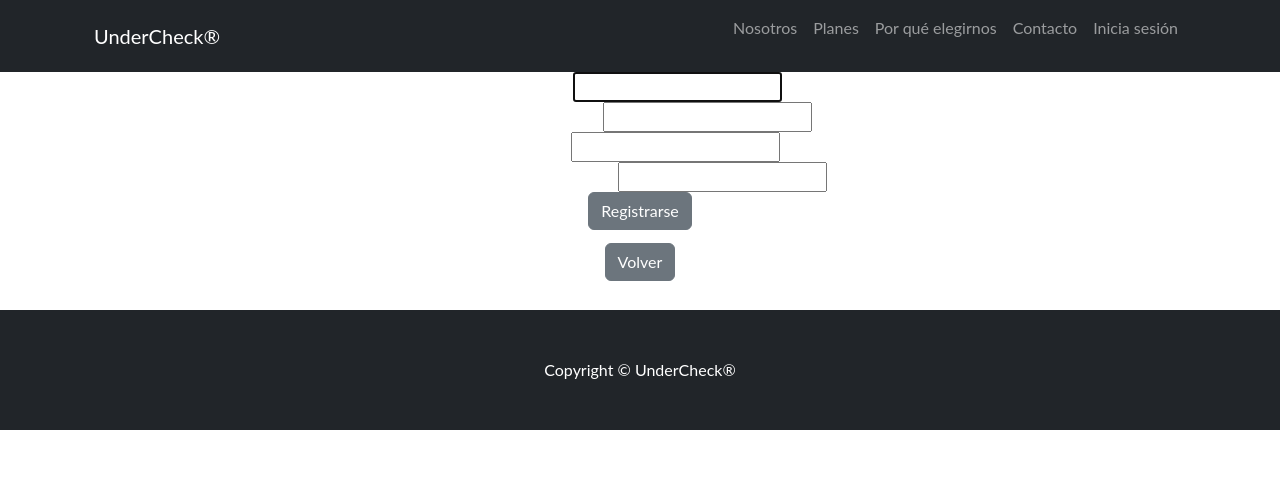
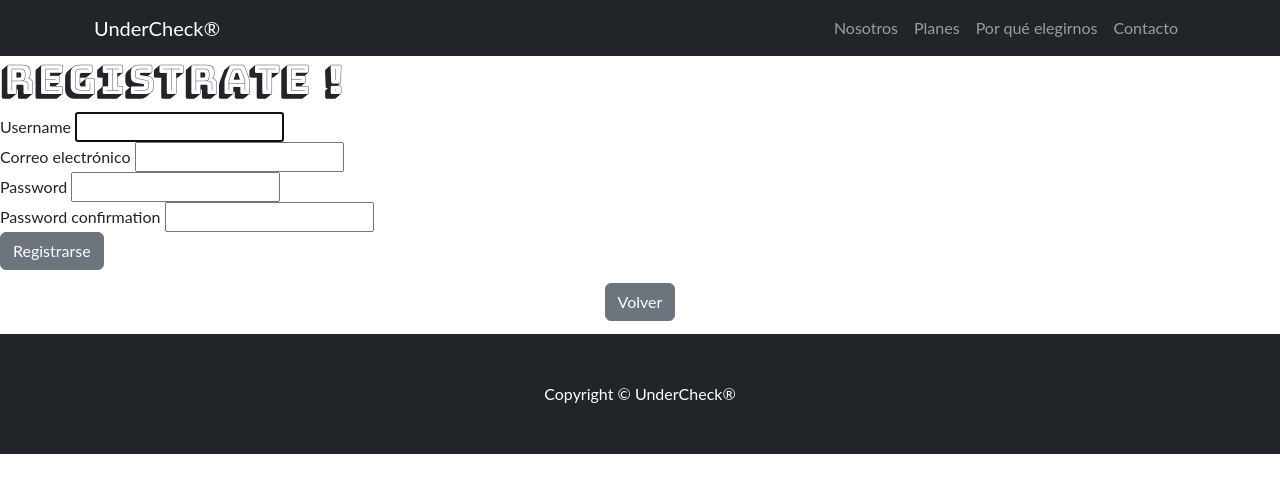
Before and after one commit to Matiasumz/Undercheck-BackEndProject, a Django app: page /usuario/registro/ in a window 1280 px wide. Shown: the top 493 px of the page. Run offline with Django 4.2, Linux system fonts and the light colour scheme.

Commit message:
Actualizado archivo Base.html y home_cliente.html
Ahora en el archivo base.html el block content se encuentra en la etiqueta main.

Ahora el archivo home_cliente.html extiene del archivo base.

```diff
--- a/apps/custom_user/templates/base.html
+++ b/apps/custom_user/templates/base.html
@@ -1,10 +1,8 @@
 {% load static %}
-
-
 <!DOCTYPE html>
 <html lang="en">
+
 <head>
-        {% load static %}
     <meta charset="utf-8" />
     <meta name="viewport" content="width=device-width, initial-scale=1, shrink-to-fit=no" />
     <meta name="description" content="" />
@@ -12,51 +10,51 @@
     <title>UnderCheck®</title>
     <link rel="icon" type="image/x-icon" href="assets/favicon.ico" />
     <!-- Core theme CSS (includes Bootstrap)-->
-        <link href="https://cdn.jsdelivr.net/npm/bootstrap@5.3.0/dist/css/bootstrap.min.css" rel="stylesheet" integrity="sha384-9ndCyUaIbzAi2FUVXJi0CjmCapSmO7SnpJef0486qhLnuZ2cdeRhO02iuK6FUUVM" crossorigin="anonymous">
-        <link href= "{% static 'css/styles.css' %}" rel="stylesheet" />
+    <link href="https://cdn.jsdelivr.net/npm/bootstrap@5.3.0/dist/css/bootstrap.min.css" rel="stylesheet"
+        integrity="sha384-9ndCyUaIbzAi2FUVXJi0CjmCapSmO7SnpJef0486qhLnuZ2cdeRhO02iuK6FUUVM" crossorigin="anonymous">
+    <link href="{% static 'css/styles.css' %}" rel="stylesheet" />
     <link href="https://fonts.googleapis.com/css2?family=Bungee+Shade&display=swap" rel="stylesheet">
 </head>
+
 <body id="page-top">
+    <!-- Header-->
+    <header>
         <!-- Navigation-->
-        <nav class="navbar navbar-expand-lg navbar-dark bg-dark fixed-top" id="mainNav">
+        <nav class="navbar navbar-expand-lg navbar-dark bg-dark" id="mainNav">
             <div class="container px-4">
                 <a class="navbar-brand" href="#page-top">UnderCheck®</a>
-                <button class="navbar-toggler" type="button" data-bs-toggle="collapse" data-bs-target="#navbarResponsive" aria-controls="navbarResponsive" aria-expanded="false" aria-label="Toggle navigation"><span class="navbar-toggler-icon"></span></button>
+                <button class="navbar-toggler" type="button" data-bs-toggle="collapse"
+                    data-bs-target="#navbarResponsive" aria-controls="navbarResponsive" aria-expanded="false"
+                    aria-label="Toggle navigation"><span class="navbar-toggler-icon"></span></button>
                 <div class="collapse navbar-collapse" id="navbarResponsive">
                     <ul class="navbar-nav ms-auto">
                         <li class="nav-item"><a class="nav-link" href="#about">Nosotros</a></li>
                         <li class="nav-item"><a class="nav-link" href="#planes">Planes</a></li>
                         <li class="nav-item"><a class="nav-link" href="#services">Por qué elegirnos</a></li>
                         <li class="nav-item"><a class="nav-link" href="#contact">Contacto</a></li>
-                        <li class="nav-item"><a class="nav-link" >{% include 'user_nav.html' %}</a></li>
                     </ul>
                 </div>
             </div>
         </nav>
-        <!-- Header-->
-        <header class="masthead">
-            <div class="container position-relative">
-                <div class="row justify-content-center">
-                    <div class="col-xl-6">
-                        <div class="text-center text-white">
-                            <!-- Page heading-->
-                            <p class="fw-bolder">
+    </header>
+    <!-- Main-->
+    <main>
         {% block content %}
 
         {% endblock %}
-                            </p>
-                        </div>
-                    </div>
-                </div>
-            </div>
-        </header>
+    </main>
     <!-- Footer-->
     <footer class="py-5 bg-dark">
-            <div class="container px-4"><p class="m-0 text-center text-white">Copyright &copy; UnderCheck®</p></div>
+        <div class="container px-4">
+            <p class="m-0 text-center text-white">Copyright &copy; UnderCheck®</p>
+        </div>
     </footer>
     <!-- Bootstrap core JS-->
-        <script src="https://cdn.jsdelivr.net/npm/bootstrap@5.3.0/dist/js/bootstrap.bundle.min.js" integrity="sha384-geWF76RCwLtnZ8qwWowPQNguL3RmwHVBC9FhGdlKrxdiJJigb/j/68SIy3Te4Bkz" crossorigin="anonymous"></script>
+    <script src="https://cdn.jsdelivr.net/npm/bootstrap@5.3.0/dist/js/bootstrap.bundle.min.js"
+        integrity="sha384-geWF76RCwLtnZ8qwWowPQNguL3RmwHVBC9FhGdlKrxdiJJigb/j/68SIy3Te4Bkz"
+        crossorigin="anonymous"></script>
     <!-- Core theme JS-->
-        <script src= '{% static "js/scripts.js" %}'></script>
+    <script src='{% static "js/scripts.js" %}'></script>
 </body>
+
 </html>
```
Also changed, not shown: apps/cliente/templates/home_cliente.html (+5 -58 lines). Lines whose indentation alone changed are shown as unchanged.
